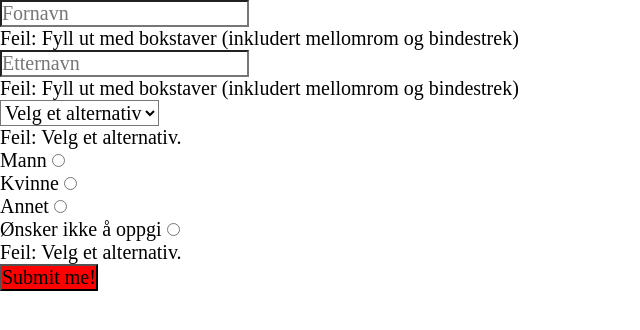
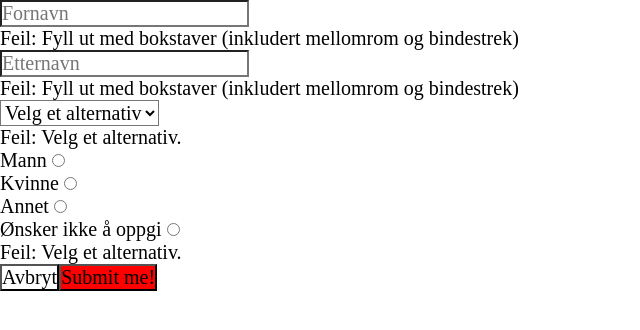
Before and after one commit to 0mar0mrani/form, a React (Vite) app: page / in a window 1280 px wide. Shown: the top 330 px of the page, without its empty margins (0-640 px from the left). Built offline with nearby package versions, Linux system fonts and the light colour scheme.

Commit message:
Created secondary button and imported it to the form

```diff
--- a/src/components/Form.tsx
+++ b/src/components/Form.tsx
@@ -2,6 +2,7 @@ import { useState, useEffect } from 'react'
 
 import TextInput from './form/TextInput.tsx'
 import PrimaryButton from './form/PrimaryButton.tsx'
+import SecondaryButton from './form/SecondaryButton.tsx'
 import SelectInput from './form/SelectInput.tsx'
 import RadioInput from './form/RadioInput.tsx'
 
@@ -136,6 +137,9 @@ export default function Form() {
 		}
 	}
 
+	function onReset(event) {
+	}
+
 	function onSubmit(event) {
 		event.preventDefault();
 
@@ -168,6 +172,11 @@ export default function Form() {
 				options={radioOptions}
 			/>
 
+				<SecondaryButton
+					clearMethod={onReset}
+					name={"Avbryt"}
+				/>
+
 			<PrimaryButton
 				submitMethod={onSubmit}
 				isDisabled={!isFormValid}
--- /dev/null
+++ b/src/components/form/SecondaryButton.tsx
@@ -0,0 +1,9 @@
+export default function Button({ name, clearMethod }) {
+	return (
+		<button
+			className="form__button form__button-secondary"
+			onClick={clearMethod}>
+			{name}
+		</button>
+	)
+}
```
